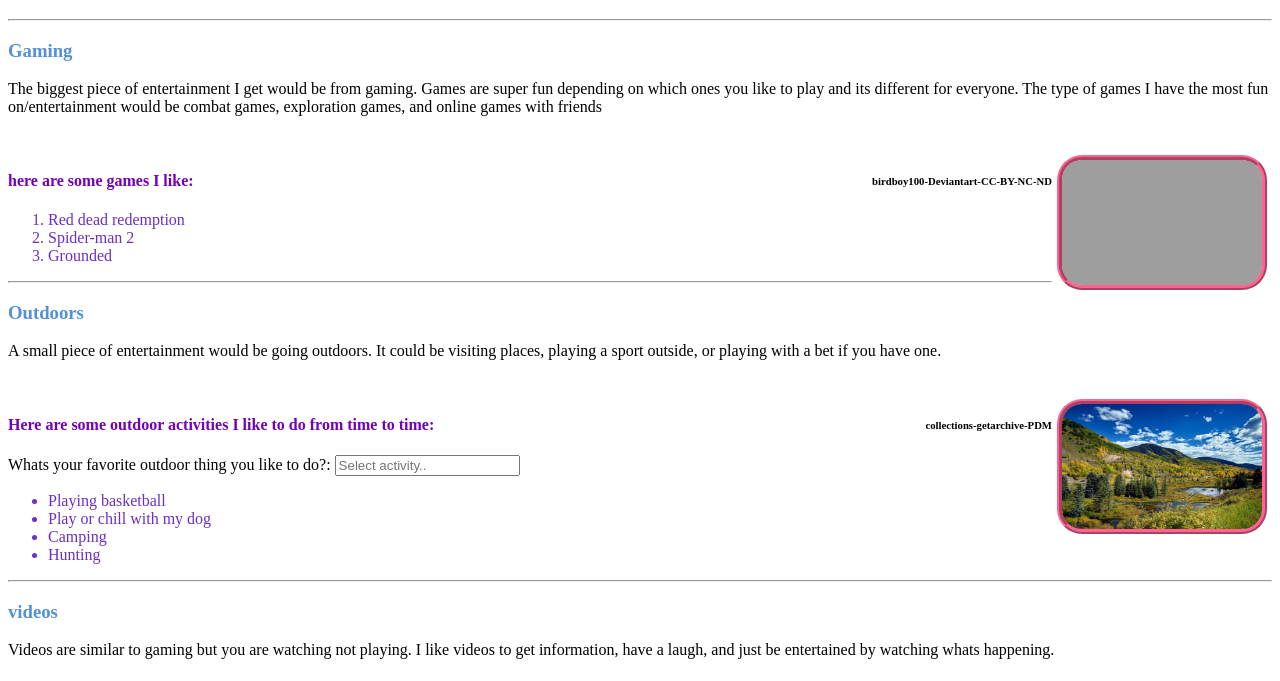
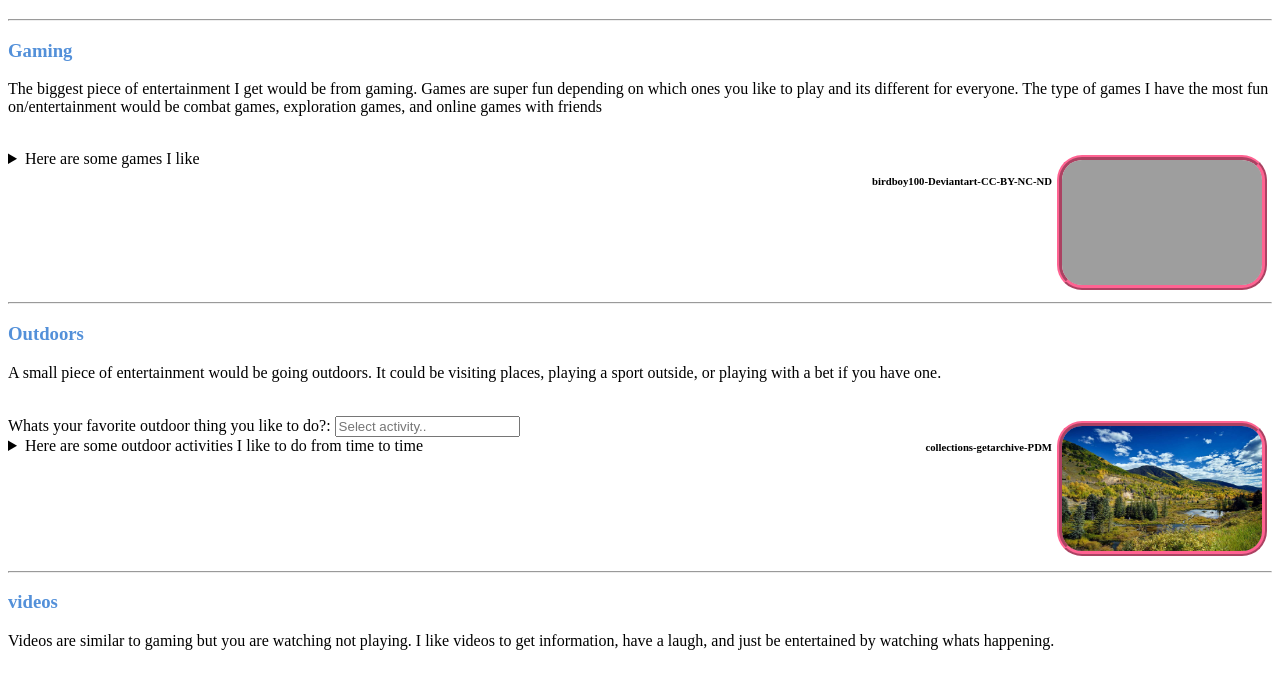
Before and after one commit to ArnelSefer/ArnelSefer.github.io, a plain HTML site: page index.html in a window 1280 px wide. Shown: the part 62-743 px from the top of the page. Drawn offline with Linux system fonts and the light colour scheme; grey boxes are pictures that could not be loaded.

Commit message:
Click to show list

```diff
--- a/index.html
+++ b/index.html
@@ -18,14 +18,25 @@
 
     <h6>birdboy100-Deviantart-CC-BY-NC-ND</h6>
 
-    <h4>here are some games I like:</h4>
+    <details>
 
+      <summary>Here are some games I like</summary>
 
       <ol>
         <li>Red dead redemption</li>
         <li>Spider-man 2</li>
         <li>Grounded</li>
       </ol>
+
+    </details>
+
+    <br>
+    <br>
+    <br>
+    <br>
+    <br>
+    <br>
+    <br>
 
     <hr>
 
@@ -38,8 +49,6 @@
     <img src="outside.jpg" alt= "outside">
 
     <h6>collections-getarchive-PDM</h6>
-
-    <h4>Here are some outdoor activities I like to do from time to time:</h4>
 
     <label for="out door activity">Whats your favorite outdoor thing you like to do?:</label>
 
@@ -61,12 +70,25 @@
         </option value="basketball">
     </datalist>
 
+    <details>
+
+     <summary>Here are some outdoor activities I like to do from time to time</summary>
+
      <ul>
       <li>Playing basketball</li>
       <li>Play or chill with my dog</li>
       <li>Camping</li>
       <li>Hunting</li>
     </ul>
+
+    </details>
+
+    <br>
+    <br>
+    <br>
+    <br>
+    <br>
+    <br>
 
     <hr>
 
@@ -80,7 +102,9 @@
 
     <h6>Harrison Weber-flickr-CC-BY</h6>
 
-         <h4>Here are some websites I love to watch videos on:</h4>
+         <details>
+
+           <summary>Here are some websites I like to watch videos on</summary>
 
            <ul>
             <li>Youtube</li>
@@ -89,6 +113,10 @@
             <li>Netflix</li>
             <li>HBO max</li>
           </ul>
+
+         </details>
+
+
 
     <select name="clr" onchange="document.bgColor=this.options[this.selectedIndex].value" size="1">
       <br>
```
Lines whose indentation alone changed are shown as unchanged.
